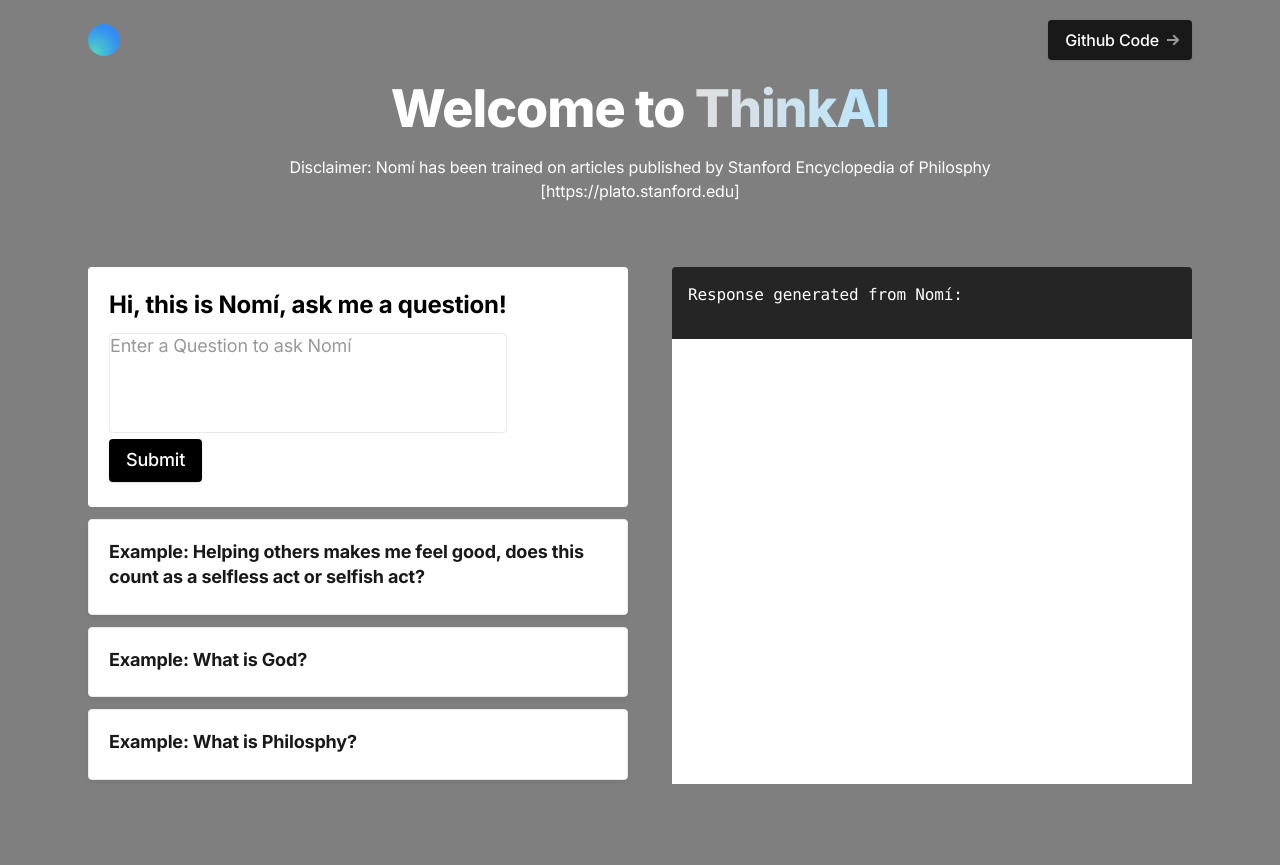
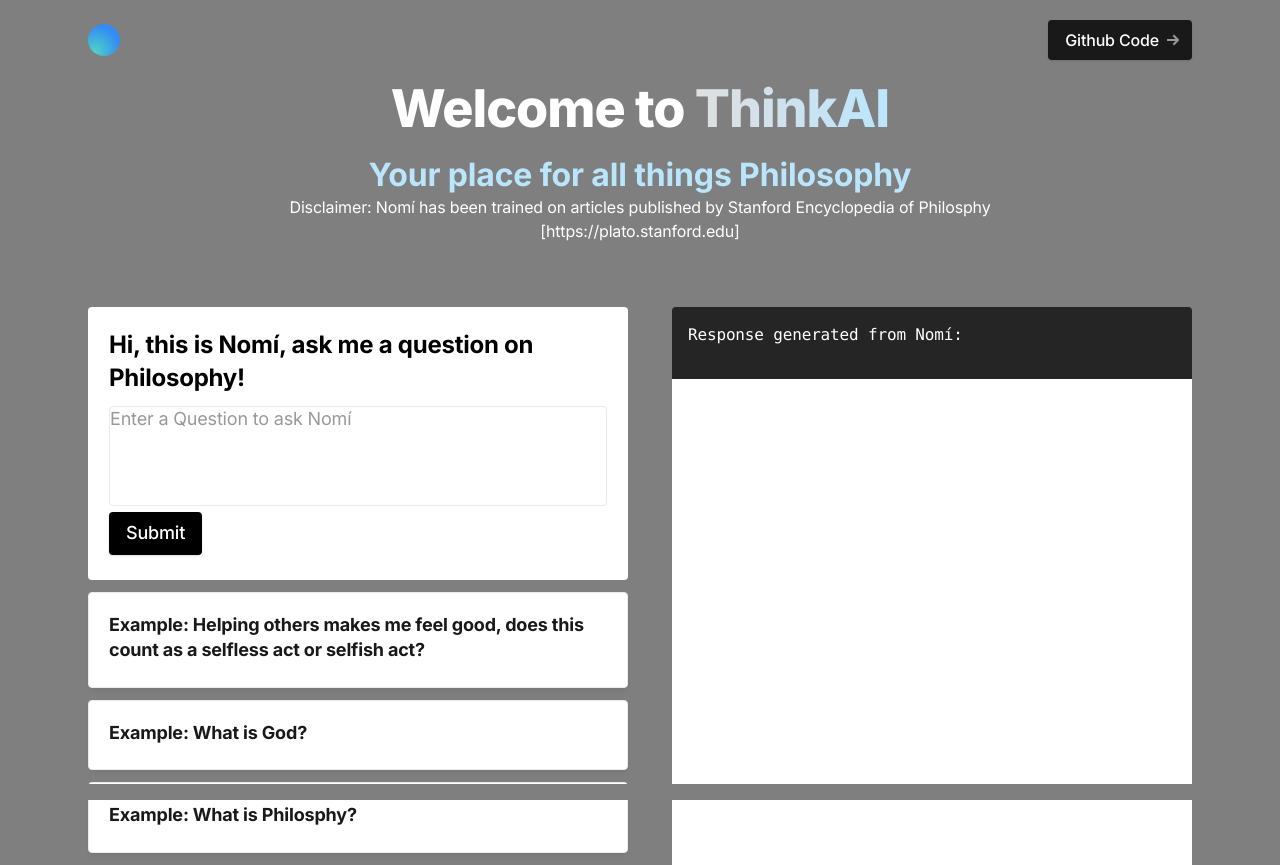
Before and after one commit to maanvithag/think-ai-ui, a Next.js app: page / in a window 1280 px wide. Before the commit the page ends 800 px from the top, so only its background shows below. Built offline with nearby package versions, Linux system fonts and the light colour scheme.

Commit message:
update text on landing page

```diff
--- a/components/features.tsx
+++ b/components/features.tsx
@@ -52,6 +52,7 @@
           {/* Section header */}
           <div className="max-w-3xl mx-auto text-center pb-12 md:pb-16">
             <h1 className="text-5xl text-white md:text-1xl font-extrabold leading-tighter tracking-tighter mb-4" data-aos="zoom-y-out">Welcome to <span className="bg-clip-text text-transparent bg-gradient-to-r from-gray-300 to-sky-200">ThinkAI</span></h1>
+            <h3 className='h3 text-sky-200'> Your place for all things Philosophy</h3>
             <p className='text-l text-white'>Disclaimer: Nomí has been trained on articles published by Stanford Encyclopedia of Philosphy [https://plato.stanford.edu]</p>
           </div>
 
@@ -69,7 +70,7 @@
                   onClick={(e) => { e.preventDefault(); setTab(4); }}
                 >
                   <div className="leading-snug tracking-tight mb-1">
-                    <h4 className="h4 mb-3 text-black font-bold">Hi, this is Nomí, ask me a question!</h4>
+                    <h4 className="h4 mb-3 text-black font-bold">Hi, this is Nomí, ask me a question on Philosophy!</h4>
                     <div className="flex flex-wrap -mx-3">
                       <div className="w-full px-3">
                         <textarea className="peer min-h-[100px] w-full resize-none rounded border text-gray-800" placeholder="Enter a Question to ask Nomí"
```
